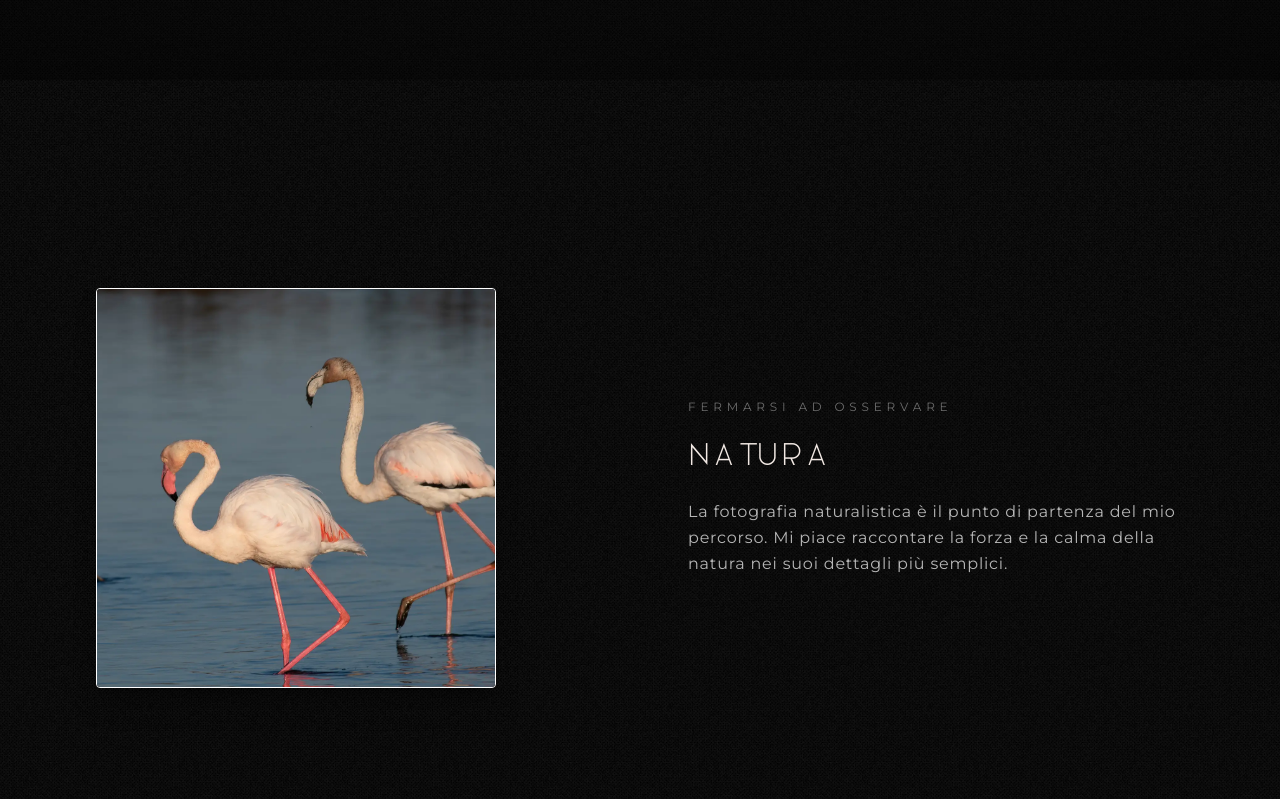
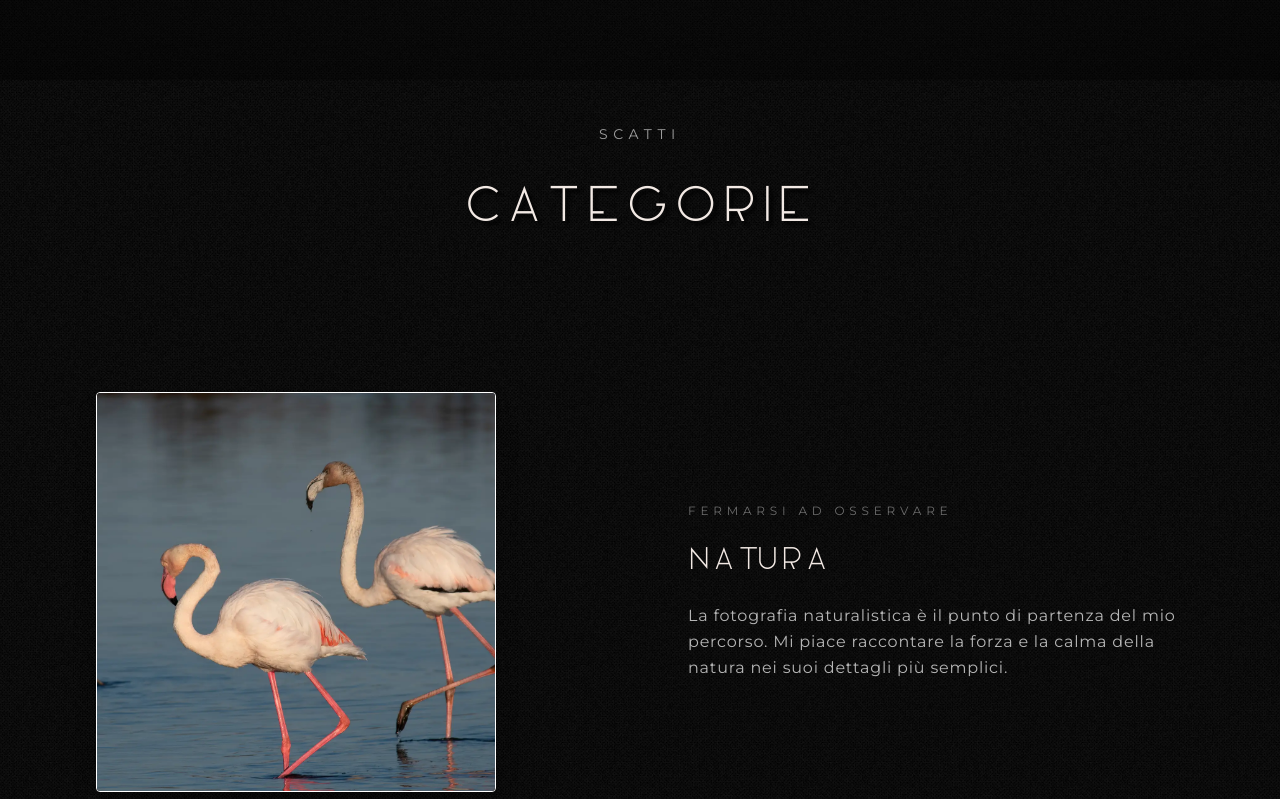
Before and after one commit to Frek714/zoriography, a Next.js app: page /portfolio in a window 1280 px wide. Shown: the part 720-1519 px from the top of the page. Built offline with nearby package versions, Linux system fonts and the light colour scheme; no server answers.

Commit message:
fix header responsivity and image

```diff
--- a/app/acquista/page.tsx
+++ b/app/acquista/page.tsx
@@ -3,7 +3,7 @@
 import Image from "next/image";
 import Link from "next/link";
 import { motion } from "framer-motion";
-import heroImage from "@/resources/images/wave-haikei-edit-2.webp";
+import heroImage from "@/resources/images/wave-haikei-edit-2.png";
 
 const editions = [
   {
@@ -93,7 +93,7 @@ const containerClass = "mx-auto w-full max-w-6xl px-4 sm:px-6 lg:px-8";
 
 const PurchasePage = () => (
   <div className="pb-32">
-    <section className="relative -mt-32 h-[90vh] min-h-[620px] w-full overflow-hidden z-20">
+    <section className="relative -mt-32 h-[60vh] min-h-[620px] w-full overflow-hidden z-20">
       <Image
         src={heroImage}
         alt="Texture astratta con onde"
--- a/app/contatti/page.tsx
+++ b/app/contatti/page.tsx
@@ -3,7 +3,7 @@
 import Image from "next/image";
 import { motion } from "framer-motion";
 import Link from "next/link";
-import heroImage from "@/resources/images/wave-haikei-edit-2.webp";
+import heroImage from "@/resources/images/wave-haikei-edit-2.png";
 import instagramImage from "@/resources/images/me.webp";
 import behanceImage from "@/resources/images/site-photos-thumb/photo31.webp";
 import channelPlaceholderImage from "@/resources/images/site-photos-thumb/photo73.webp";
@@ -59,7 +59,7 @@ const containerClass = "mx-auto w-full max-w-6xl px-4 sm:px-6 lg:px-8";
 
 const ContactPage = () => (
   <div className="pb-32">
-    <section className="relative -mt-32 h-[90vh] min-h-[620px] w-full overflow-hidden z-20">
+    <section className="relative -mt-32 h-[60vh] min-h-[620px] w-full overflow-hidden z-20">
       <Image
         src={heroImage}
         alt="Texture astratta con onde per il portfolio"
--- a/app/globals.css
+++ b/app/globals.css
@@ -48,6 +48,20 @@ body::after {
   opacity: 0.28;
   /* filter: brightness(1.55) contrast(1.08); */
   z-index: -2;
+}
+
+.header-textured {
+  background-color: rgba(2, 2, 2, 0.9);
+  background-image:
+    linear-gradient(180deg, rgba(0, 0, 0, 0.74) 0%, rgba(0, 0, 0, 0.9) 100%),
+    var(--bg-pattern);
+  background-repeat: no-repeat, repeat;
+  background-size: auto, 220px 220px;
+  background-position: center, top left;
+  box-shadow:
+    0 1px 0 rgba(255, 255, 255, 0.08),
+    0 10px 0 -9px rgba(0, 0, 0, 0.88),
+    0 24px 34px -24px rgba(0, 0, 0, 0.96);
 }
 
 a {
--- a/app/portfolio/page.tsx
+++ b/app/portfolio/page.tsx
@@ -1,10 +1,15 @@
 "use client";
 
 import Image from "next/image";
-import { AnimatePresence, motion, useMotionValue, useSpring } from "framer-motion";
+import {
+  AnimatePresence,
+  motion,
+  useMotionValue,
+  useSpring,
+} from "framer-motion";
 import { useEffect, useState } from "react";
 import type { MouseEvent as ReactMouseEvent } from "react";
-import heroImage from "@/resources/images/wave-haikei-edit-2.webp";
+import heroImage from "@/resources/images/wave-haikei-edit-2.png";
 import type { SitePhoto } from "@/resources/images/site-photos";
 import { sitePhotos as sitePhotoCollection } from "@/resources/images/site-photos";
 
@@ -177,7 +182,7 @@ const PortfolioPage = () => {
 
   return (
     <div className="pb-32">
-      <section className="relative -mt-32 h-[90vh] min-h-[620px] w-full overflow-hidden z-20">
+      <section className="relative -mt-32 h-[60vh] min-h-[620px] w-full overflow-hidden z-20">
         <Image
           src={heroImage}
           alt="Texture astratta con onde per il portfolio"
@@ -223,8 +228,27 @@ const PortfolioPage = () => {
         />
       </section>
 
-      <section className="mt-72 z-10">
+      <section className="mt-56 z-10">
         <div className={`${storiesContainer} space-y-40`}>
+          <div className="relative flex h-full flex-col items-center justify-center px-6 pt-0 text-center sm:px-10">
+            <motion.p
+              initial={{ opacity: 0, y: 12 }}
+              animate={{ opacity: 1, y: 0 }}
+              transition={{ duration: 0.6, delay: 0.1 }}
+              className="text-sm uppercase tracking-[0.4em] text-white/60"
+            >
+              Scatti
+            </motion.p>
+            <motion.h1
+              initial={{ opacity: 0, y: 18 }}
+              animate={{ opacity: 1, y: 0 }}
+              transition={{ duration: 0.6, delay: 0.18 }}
+              className="mt-10 font-display text-2xl text-brand-light tracking-[0.08em] uppercase sm:text-5xl"
+              style={{ textShadow: "4px 4px 3px rgba(0,0,0,0.8)" }}
+            >
+              Categorie
+            </motion.h1>
+          </div>
           {featureSections.map((section) => {
             const isImageLeft = section.align === "left";
 
--- a/components/site-header.tsx
+++ b/components/site-header.tsx
@@ -6,8 +6,7 @@ import {
   AnimatePresence,
   motion,
   useMotionValueEvent,
-  useScroll,
-  useTransform,
+  useScroll
 } from "framer-motion";
 import { useEffect, useState } from "react";
 
@@ -25,12 +24,14 @@ const SiteHeader = () => {
   const [heroInView, setHeroInView] = useState(false);
   const isHeroDriven = pathname === "/portfolio" || pathname === "/contatti" || pathname === "/acquista";
   const { scrollYProgress } = useScroll();
-  const headerOpacity = useTransform(scrollYProgress, [0, 0.08, 0.18], [0, 0, 1]);
+  const [isHomeHeaderVisible, setIsHomeHeaderVisible] = useState(!isHome);
   const [isInteractive, setIsInteractive] = useState(!isHome);
   const [isMobileMenuOpen, setIsMobileMenuOpen] = useState(false);
 
   useEffect(() => {
-    setIsInteractive(!isHome);
+    const visibleByDefault = !isHome;
+    setIsHomeHeaderVisible(visibleByDefault);
+    setIsInteractive(visibleByDefault);
   }, [isHome]);
 
   useEffect(() => {
@@ -39,7 +40,20 @@ const SiteHeader = () => {
 
   useMotionValueEvent(scrollYProgress, "change", (value) => {
     if (!isHome) return;
-    setIsInteractive(value > 0.12);
+
+    const showThreshold = 0.12;
+    const hideThreshold = 0.08;
+
+    if (value >= showThreshold) {
+      setIsHomeHeaderVisible(true);
+      setIsInteractive(true);
+      return;
+    }
+
+    if (value <= hideThreshold) {
+      setIsHomeHeaderVisible(false);
+      setIsInteractive(false);
+    }
   });
 
   useEffect(() => {
@@ -85,15 +99,15 @@ const SiteHeader = () => {
 
   const shouldBeTransparent = isHeroDriven && heroInView;
   const headerBackground = shouldBeTransparent
-    ? "border-transparent bg-transparent backdrop-blur-none"
-    : "border-white/10 bg-black/70 backdrop-blur-md";
+    ? "border-transparent bg-transparent backdrop-blur-none shadow-none"
+    : "header-textured border-white/10 backdrop-blur-md";
 
   return (
     <motion.header
       key={isHome ? "site-header-home" : "site-header-page"}
       id="site-header"
-      style={isHome ? { opacity: headerOpacity } : { opacity: 1 }}
-      className={`fixed w-[100vw] inset-x-0 top-0 z-50 border-b transition-colors duration-500 pointer-events-none ${
+      style={isHome ? { opacity: isHomeHeaderVisible ? 1 : 0 } : { opacity: 1 }}
+      className={`fixed w-[100vw] inset-x-0 top-0 z-50 border-b transition-[opacity,background-color,border-color,box-shadow] duration-500 pointer-events-none ${
         headerBackground
       } ${!isHome || isInteractive ? "pointer-events-auto" : ""}`}
       data-transparent={shouldBeTransparent ? "true" : "false"}
@@ -167,7 +181,7 @@ const SiteHeader = () => {
         {isMobileMenuOpen && (
           <motion.nav
             id="mobile-menu"
-            className="border-t border-white/10 bg-black/80 px-6 pb-6 pt-3 backdrop-blur-md lg:hidden"
+            className="header-textured border-t border-white/10 px-6 pb-6 pt-3 backdrop-blur-md lg:hidden"
             initial={{ opacity: 0, y: -10 }}
             animate={{ opacity: 1, y: 0 }}
             exit={{ opacity: 0, y: -10 }}
```
Lines whose indentation alone changed are shown as unchanged.
